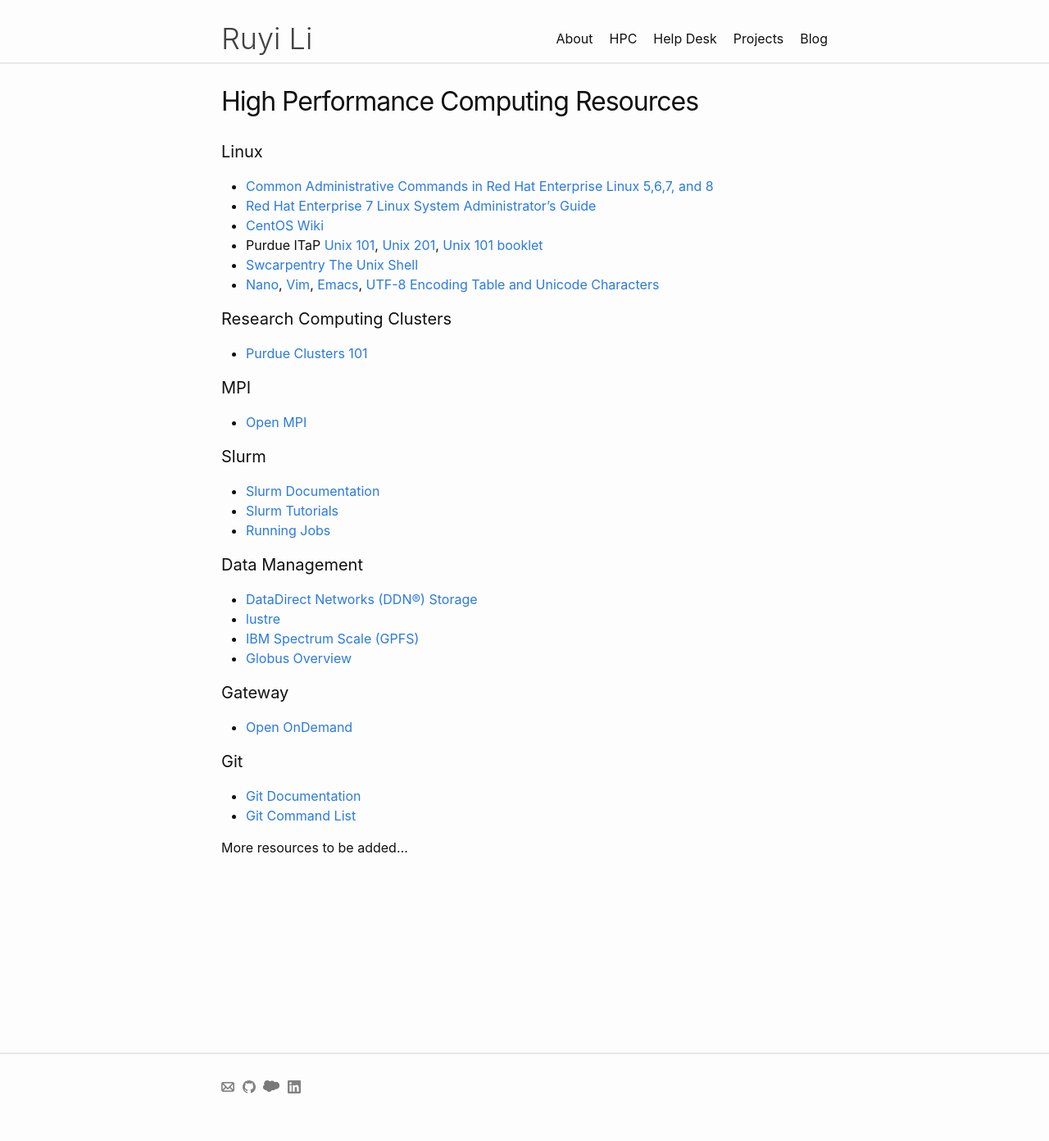
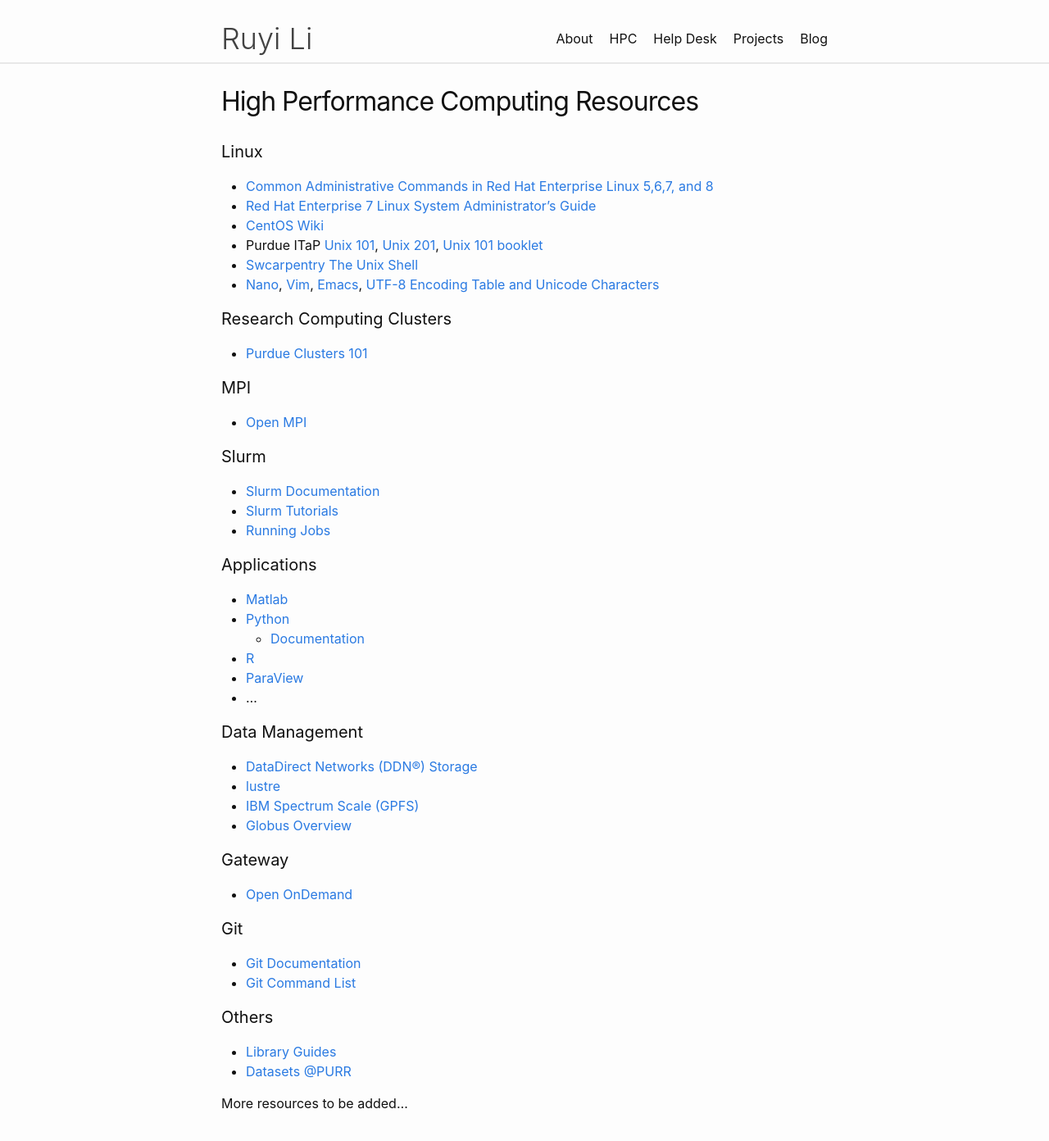
Before and after one commit to Ruyi95/Ruyi95.github.io, a Jekyll site: the page built from HPC.markdown, in a window 1280 px wide and 1400 px high. Shown: the top 1392 px of the window at 82% size. Built offline with Jekyll 4.4.1, drawn with Linux system fonts in a browser that asks for light colours.

```diff
--- a/HPC.markdown
+++ b/HPC.markdown
@@ -29,8 +29,15 @@ permalink: /HPC/
 - <a href="https://slurm.schedmd.com/tutorials.html" target="_blank">Slurm Tutorials</a>
 - <a href="https://www.rcac.purdue.edu/knowledge/anvil/run" target="_blank">Running Jobs</a>
 
+#### Applications ####
+- <a href="https://www.mathworks.com/products/matlab.html" target="_blank">Matlab</a>
+- <a href="https://www.python.org" target="_blank">Python</a>
+  - <a href="https://doc.python.org/3/" target="_blank">Documentation</a>
+- <a href="https://www.r-project.org" target="_blank">R</a>
+- <a href="https://www.paraview.org" target="_blank">ParaView</a>
+- ...
 
-#### Data Management ###
+#### Data Management ####
 - <a href="https://www.ddn.com" target="_blank">DataDirect Networks (DDN®) Storage</a>
 - <a href="https://www.lustre.org" target="_blank">lustre</a>
 - <a href="https://www.ibm.com/products/spectrum-scale" target="_blank">IBM Spectrum Scale (GPFS)</a>
@@ -45,5 +52,8 @@ permalink: /HPC/
 - <a href="https://git-scm.com/doc" target="_blank">Git Documentation</a>
 - <a href="https://education.github.com/git-cheat-sheet-education.pdf" target="_blank">Git Command List</a>
 
+#### Others ####
+- <a href="https://guides.lib.purdue.edu" target="_blank">Library Guides</a>
+- <a href="https://purr.purdue.edu/publications/datasets" target="_blank">Datasets @PURR</a>
 
 More resources to be added...
```
Also changed, not shown: _layouts/blog.html (+4 -9 lines), _projects/Github_Page_on_HPC.md (+1 -1 lines).
